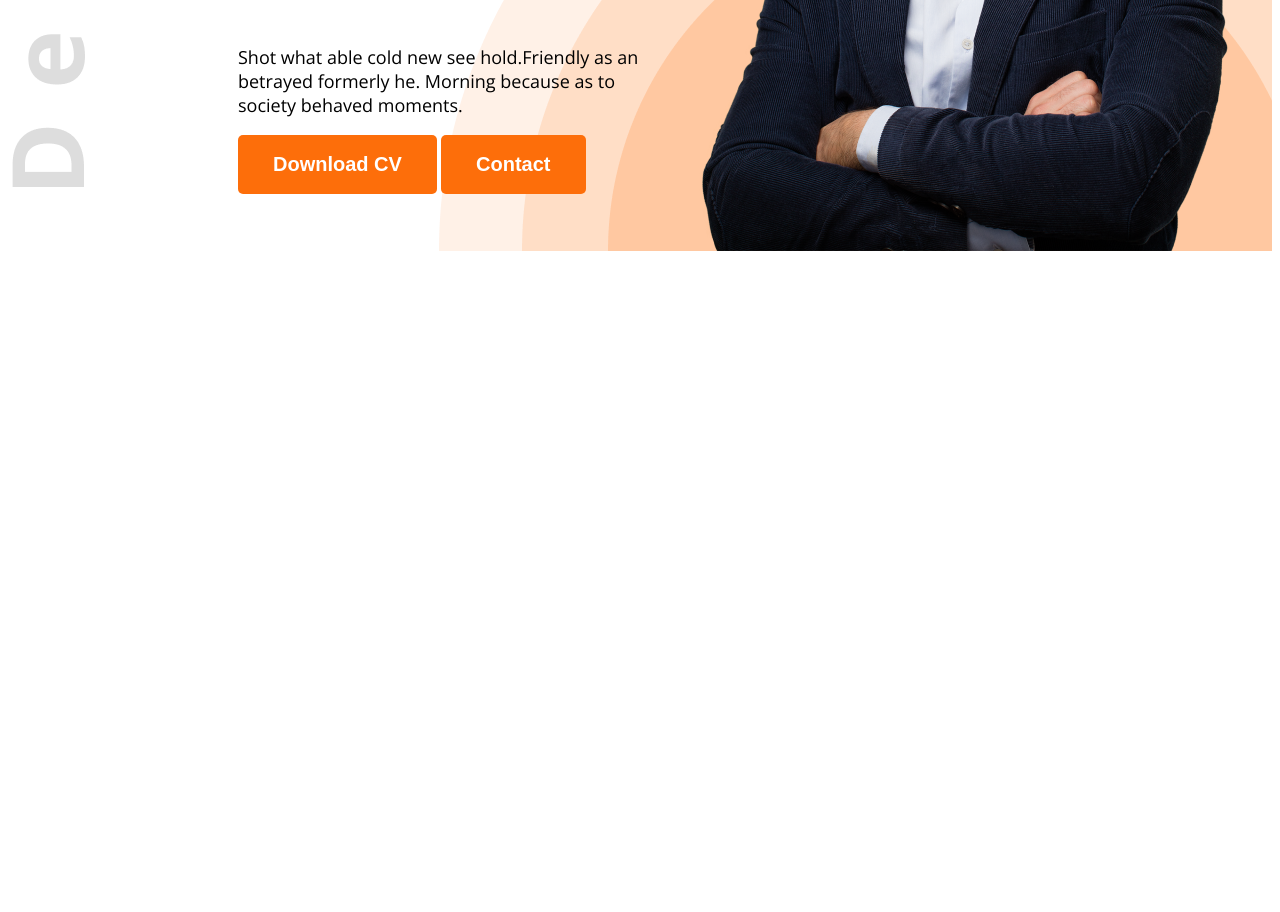
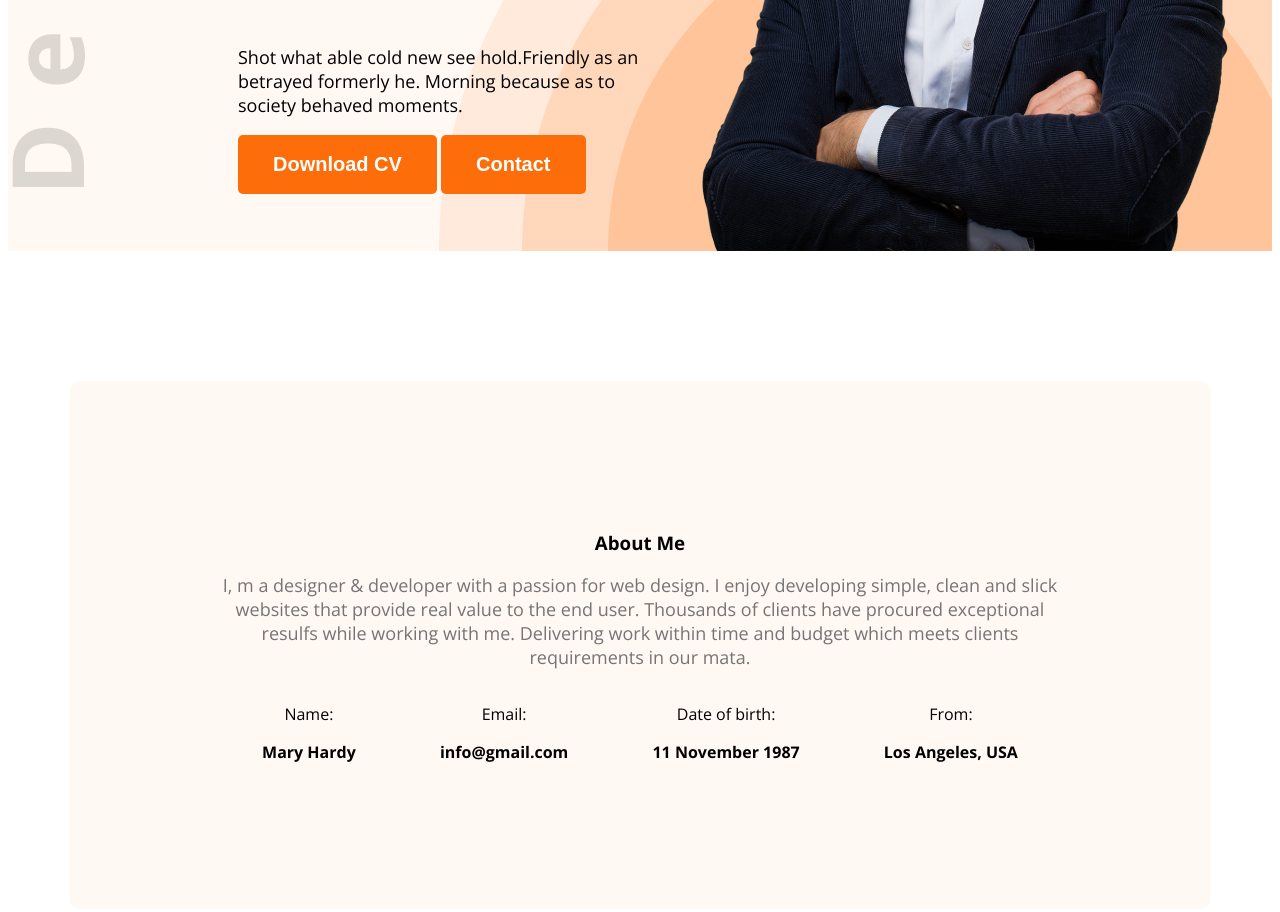
Before and after one commit to tushibshuaib/developer-portfolio, a plain HTML site: page index.html in a window 1280 px wide. Shown: the part 584-1496 px from the top of the page. Before the commit the page ends 843 px from the top, so only its background shows below. Drawn offline with nearby package versions, Linux system fonts and the light colour scheme.

Commit message:
adde about items

```diff
--- a/index.html
+++ b/index.html
@@ -12,7 +12,7 @@
     <link rel="stylesheet" href="/styles/portfolio.css">
 </head>
 <body class="open-sans-normal ">
-    <header class="header">
+    <header class="header secondary-bg">
         <nav>
             <h3 class="nav-title">Ma<span class="text-primary">r</span>y</h3>
             <ul>
@@ -36,7 +36,29 @@
         </div>
     </header>
     <main>
+        <section class="about secondary-bg">
+            <h3 class="section-title">About Me</h3>
+            <p class="section-description">I, m a designer & developer with a passion for web design. I enjoy developing simple, clean and slick websites that provide real value to the end user. Thousands of clients have procured exceptional resulfs while working with me. Delivering work within time and budget which meets clients requirements in our mata.</p>
 
+            <div class="about-items">
+                <div class="about-item">
+                    <p class="item-title">Name:</p>
+                    <p class="item-description">Mary Hardy</p>
+                </div>
+                <div class="about-item">
+                    <p class="item-title">Email:</p>
+                    <p class="item-description">info@gmail.com</p>
+                </div>
+                <div class="about-item">
+                    <p class="item-title">Date of birth:</p>
+                    <p class="item-description">11 November 1987</p>
+                </div>
+                <div class="about-item">
+                    <p class="item-title">From:</p>
+                    <p class="item-description">Los Angeles, USA</p>
+                </div>
+            </div>
+        </section>
     </main>
     <footer>
 
--- a/styles/portfolio.css
+++ b/styles/portfolio.css
@@ -86,3 +86,40 @@
 .banner-content{
     max-width: 580px;
 }
+
+.sec-title{
+    font-size: 35px;
+    font-weight: bold;
+    color: #181818;
+}
+.section-description{
+    font-size: 18px;
+    color: #757575;
+}
+.secondary-bg{
+    background-color: #FFF8F3;
+}
+
+/* About Styles */
+.about{
+    border-radius: 10px;
+    padding: 130px 150px;
+    text-align: center;
+    margin-top: 130px;
+}
+
+.about-items{
+    display: flex;
+    justify-content: space-around;
+}
+
+
+/* Main Styles */
+main{
+    max-width: 1140px;
+    margin: 0 auto;
+}
+
+.item-description{
+    font-weight: bold;
+}
```
